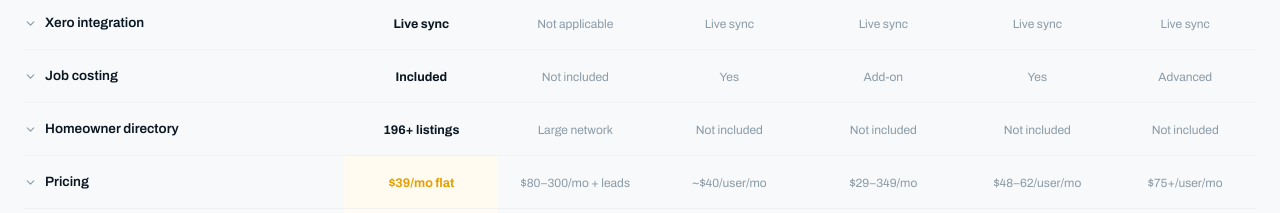
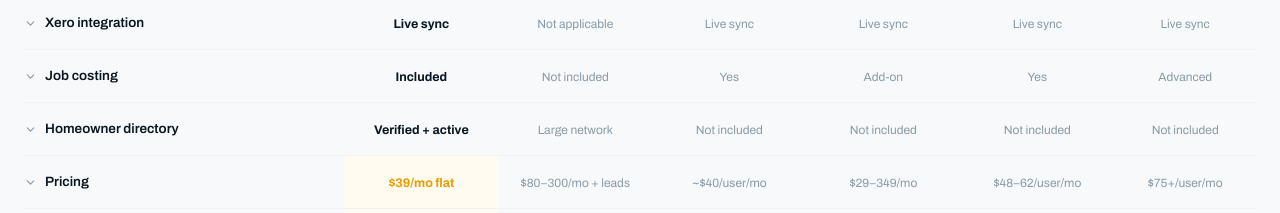
Before and after one commit to Brencovered/quotease, a Next.js app: page / in a window 1280 px wide. Shown: the part 5080-5293 px from the top of the page. Built offline with nearby package versions, Linux system fonts and the light colour scheme.

Commit message:
fix: directory comparison -- remove listing count, emphasise quality over quantity

```diff
--- a/app/page.tsx
+++ b/app/page.tsx
@@ -363,8 +363,8 @@ export default function Home() {
                   },
                   {
                     feature:"Homeowner directory",
-                    detail:"Swiftscope maintains a public directory of 196+ verified trade businesses with real Google ratings. Homeowners can browse by trade and suburb, or post a quote request. None of the trade management platforms include a consumer-facing directory.",
-                    us:"196+ listings",  c1:"Large network",   c2:"Not included",    c3:"Not included",  c4:"Not included",  c5:"Not included", usBest:false,
+                    detail:"Swiftscope includes a public tradie directory with real Google ratings, photo galleries, and a quote request system — built into the same platform tradies use to run their business. HiPages has a larger network, but tradies on Swiftscope are active users of the platform, not just passive listings.",
+                    us:"Verified + active", c1:"Large network", c2:"Not included", c3:"Not included", c4:"Not included", c5:"Not included", usBest:false,
                   },
                   {
                     feature:"Pricing",
```
